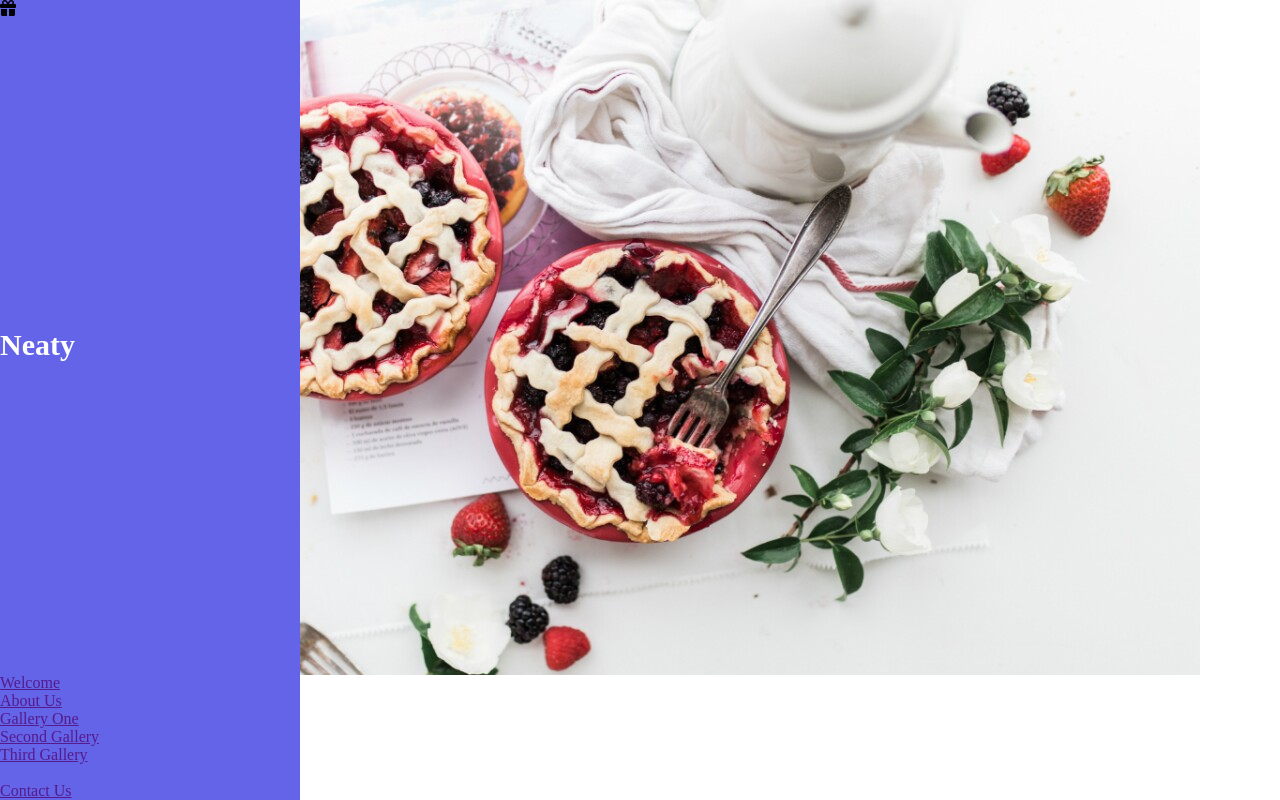
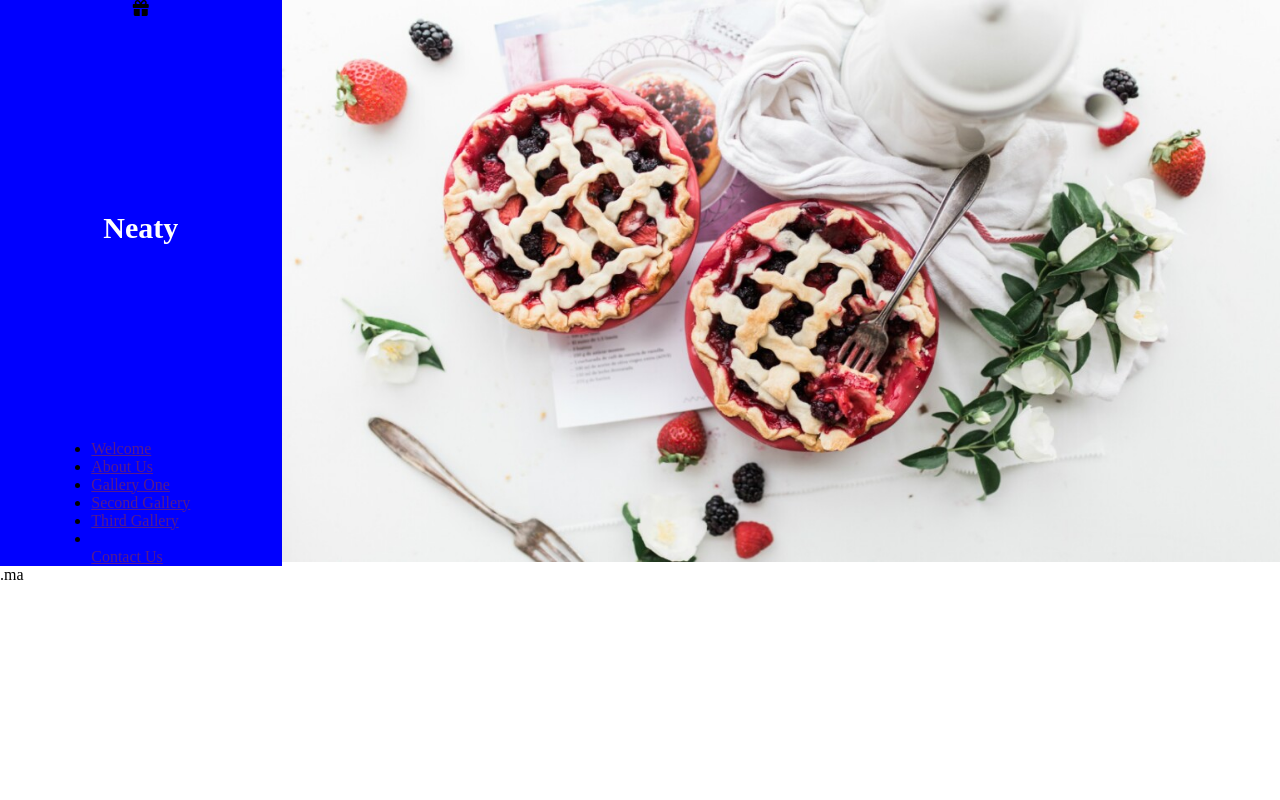
Before and after one commit to mohammedShanid8428/neaty, a plain HTML site: page index.html in a window 1280 px wide. Drawn offline with Linux system fonts and the light colour scheme.

Commit message:
left section and right section added

```diff
--- a/index.html
+++ b/index.html
@@ -1,15 +1,21 @@
 <!DOCTYPE html>
 <html lang="en">
+
 <head>
   <meta charset="UTF-8">
   <meta name="viewport" content="width=device-width, initial-scale=1.0">
   <title>welcome design</title>
   <link rel="stylesheet" href="./style.css">
-  <link rel="stylesheet" href="https://cdnjs.cloudflare.com/ajax/libs/font-awesome/6.7.2/css/all.min.css" integrity="sha512-Evv84Mr4kqVGRNSgIGL/F/aIDqQb7xQ2vcrdIwxfjThSH8CSR7PBEakCr51Ck+w+/U6swU2Im1vVX0SVk9ABhg==" crossorigin="anonymous" referrerpolicy="no-referrer" />
+  <link rel="stylesheet" href="https://cdnjs.cloudflare.com/ajax/libs/font-awesome/6.7.2/css/all.min.css"
+    integrity="sha512-Evv84Mr4kqVGRNSgIGL/F/aIDqQb7xQ2vcrdIwxfjThSH8CSR7PBEakCr51Ck+w+/U6swU2Im1vVX0SVk9ABhg=="
+    crossorigin="anonymous" referrerpolicy="no-referrer" />
 </head>
+
 <body>
   <!--header section-->
   <div id="header">
+    <div class="header-section">
+      <div class="left-section">
         <i class="fa-solid fa-gift"></i>
         <nav class="logo">Neaty</nav>
         <ul>
@@ -21,13 +27,15 @@
           <li></li><a href="">Contact Us</a>
         </ul>
       </div>
-  <div class="container">
-    <div class="image-section">
-      <img src="./images/main img.jpg" alt="">
+      <div class="right-section">
+        <img src="./images/main img.jpg" alt="" width="100%">
       </div>
+    </div>
+    .ma
   </div>
 
 
 
 </body>
+
 </html>
--- a/style.css
+++ b/style.css
@@ -4,16 +4,24 @@
   box-sizing: border-box;
 }
 
-#header{
-  position: fixed;
-  height: 100vh;
-  width: 300px;
+.header-section{
+  display: flex;
+  width: 100%;
+}
+.left-section{
   display: flex;
   flex-direction: column;
+  background: blue;
   justify-content: space-between;
-  align-items: stretch;
-  background-color: rgb(100, 100, 233);
+  align-items: center;
+  height: 1;
+  flex-basis: 22%;
 }
+.right-section{
+  flex-basis: 78%;
+
+}
+
 
 .logo{
   font-size: 30px;
@@ -23,10 +31,7 @@
   /* margin-top: -100px; */
 }
 
-#header nav ul{
-  /* display: flex;
-  justify-content: center;
-  align-items: center; */
+.left-section>nav ul{
   padding: 10px;
   color: #fff;
 }
@@ -36,5 +41,13 @@
 
 .container{
   display:flex ;
+  width: 100vw;
+  flex-basis: 100%;
+
+}
+.image-section img{
   width: 100%;
+
 }
+
+}
```
Lines whose indentation alone changed are shown as unchanged.
